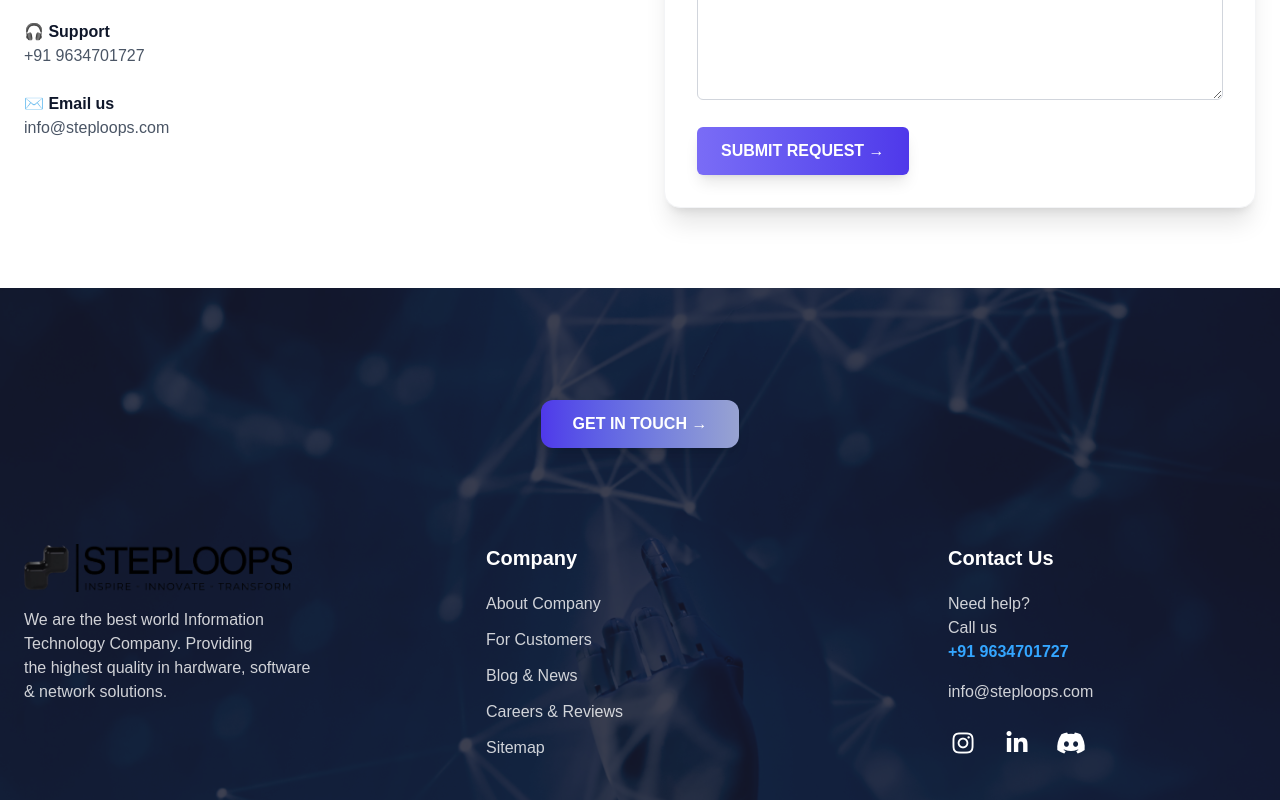
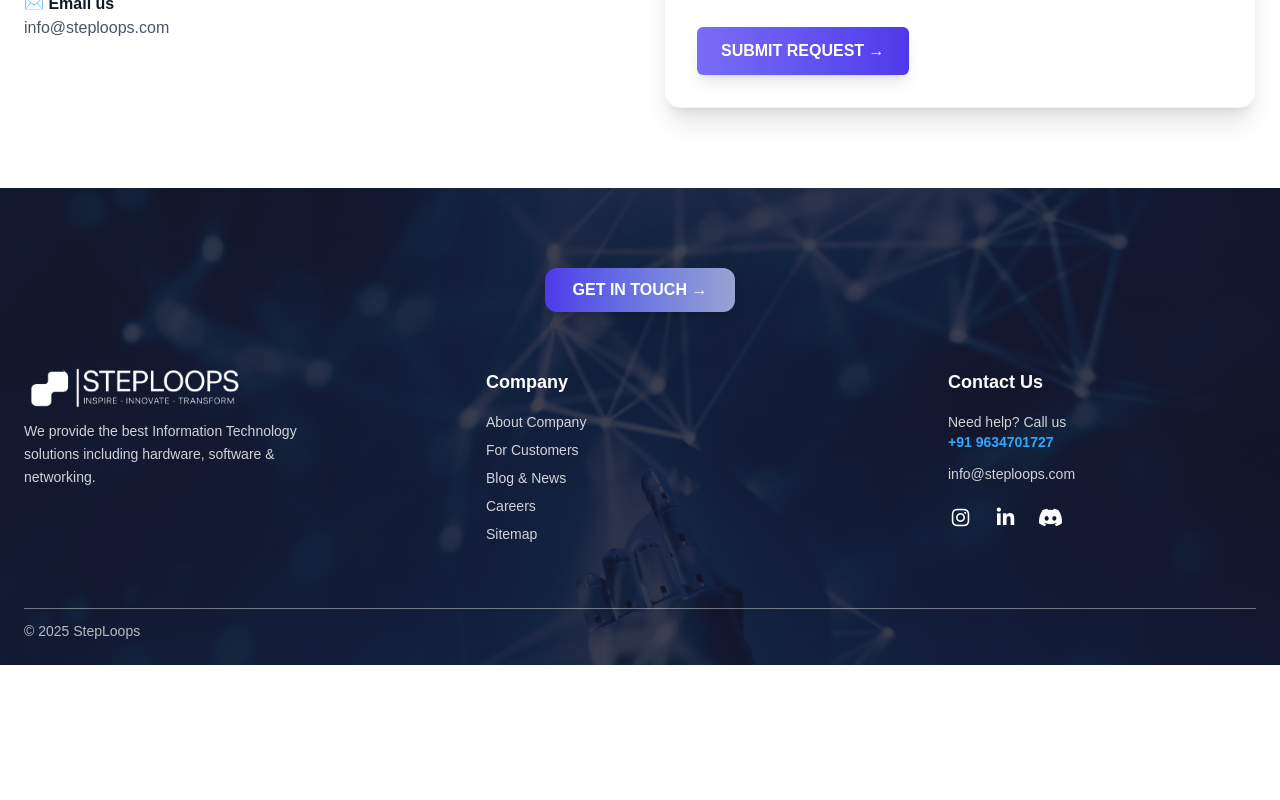
Before and after one commit to DivNai/stplnext, a Next.js app: page /contact in a window 1280 px wide. Shown: the part 841-1641 px from the top of the page. After the commit the page ends 1506 px from the top, so only its background shows below. Built offline with nearby package versions, Linux system fonts and the light colour scheme.

Commit message:
Changes made to the landing page

```diff
--- a/components/Digital.jsx
+++ b/components/Digital.jsx
@@ -1,42 +1,46 @@
 "use client";
 import React from "react";
 import { motion } from "framer-motion";
-import { useRouter } from "next/navigation"; // ✅ for navigation in Next.js 13+
+import { useRouter } from "next/navigation";
 
 const parentVariants = {
   hidden: {},
   visible: {
     transition: {
-      staggerChildren: 0.15,
-      delayChildren: 0.2,
+      staggerChildren: 0.12,
+      delayChildren: 0.15,
     },
   },
 };
 
 const itemFadeLeft = {
-  hidden: { opacity: 0, x: -80 },
-  visible: { opacity: 1, x: 0, transition: { duration: 0.7, ease: "easeOut" } },
+  hidden: { opacity: 0, x: -60 },
+  visible: { opacity: 1, x: 0, transition: { duration: 0.6 } },
 };
 
 const itemFadeUp = {
-  hidden: { opacity: 0, y: 40 },
-  visible: { opacity: 1, y: 0, transition: { duration: 0.7, ease: "easeOut" } },
+  hidden: { opacity: 0, y: 30 },
+  visible: { opacity: 1, y: 0, transition: { duration: 0.6 } },
 };
 
 const Digital = () => {
-  const router = useRouter(); // ✅ router hook
+  const router = useRouter();
 
   const handleContactClick = () => {
-    // Navigate to Contact page route (pages/contact.jsx)
     router.push("/contact");
   };
 
   return (
-    <section className="relative w-full min-h-[500px] flex items-center bg-[#112049]">
-      {/* Background image with dark overlay */}
+    <section className="relative w-full h-[80vh] md:h-[85vh] flex items-center bg-[#112049] pt-[60px] md:pt-[70px]">
+      {/* Background Image */}
       <div className="absolute inset-0 w-full h-full overflow-hidden">
-        <img src="/assets/sapsolu.jpg" alt="Hero background" className="w-full h-full object-cover"style={{ filter: "brightness(0.45)" }} />
-        <div className="absolute inset-0 bg-[#112049] opacity-65" />
+        <img
+          src="/assets/sapsolu.jpg"
+          alt="Hero background"
+          className="w-full h-full object-cover"
+          style={{ filter: "brightness(0.45)" }}
+        />
+        <div className="absolute inset-0 bg-[#112049] opacity-60" />
       </div>
 
       {/* Content */}
@@ -44,39 +48,37 @@ const Digital = () => {
         initial="hidden"
         animate="visible"
         variants={parentVariants}
-        className="relative z-10 max-w-5xl mx-auto px-8 py-24 flex flex-col justify-center items-start text-left"
+        className="relative z-10 max-w-4xl mx-auto px-6 md:px-8 flex flex-col justify-center"
       >
-        <motion.span
-          variants={itemFadeLeft}
-          className="uppercase tracking-widest text-[#98A3D1] font-semibold text-sm mb-6 block"
-        >
-          Bring your ideas
-        </motion.span>
-
         <motion.h1
           variants={itemFadeLeft}
-          className="text-white font-extrabold text-5xl md:text-6xl leading-tight mb-8 text-left"
+          className="text-white font-extrabold text-2xl md:text-4xl leading-snug mb-6 text-left"
         >
-          Transform your digital
-          <br /> vision into reality with expert IT consulting.
+          Transform your digital vision
+          <br /> with expert IT consulting.
         </motion.h1>
 
         <motion.p
           variants={itemFadeUp}
-          className="text-[#c9d1e7] text-lg max-w-xl mb-10 text-left"
+          className="text-[#c9d1e7] text-base md:text-lg max-w-lg mb-8 text-left"
         >
-          Our team delivers customized, innovative IT strategies to help you optimize operations, improve security, and drive meaningful results. We partner closely with your business, using the latest technologies to ensure scalable solutions that grow with you and keep you ahead of industry changes.
+          We deliver customized IT strategies to optimize operations, improve
+          security, and drive results—using modern technology designed to scale
+          with your business.
         </motion.p>
 
-        {/* ✅ Contact Us Button with animation and navigation */}
-        <motion.button
+        {/* Center Button */}
+        <motion.div
           variants={itemFadeUp}
-          whileHover={{ scale: 1.07, boxShadow: "0 4px 24px #2563eb60" }}
-          onClick={handleContactClick}
-          className="inline-block bg-[#98A3D1] hover:bg-blue-800 transition px-5 py-2 text-white font-bold rounded-md shadow-md text-sm"
+          className="flex justify-center w-full"
         >
-          Contact Us <span className="ml-1">→</span>
-        </motion.button>
+          <button
+            onClick={handleContactClick}
+            className="bg-[#98A3D1] hover:bg-blue-800 transition px-5 py-2 text-white font-semibold rounded-md shadow-md text-sm"
+          >
+            Contact Us →
+          </button>
+        </motion.div>
       </motion.div>
     </section>
   );
--- a/components/Footer.jsx
+++ b/components/Footer.jsx
@@ -5,116 +5,115 @@ import Link from "next/link";
 const Footer = () => {
   return (
     <footer
-      className="relative z-10 pt-28 pb-10 text-white"
+      className="relative z-10 pt-20 pb-6 text-white overflow-hidden"
       style={{
         backgroundImage: "url('/assets/footer.jpg')",
         backgroundSize: "cover",
-        backgroundPosition: "center",
+        backgroundPosition: "center top -140px", // More cropped
         backgroundRepeat: "no-repeat",
+        height: "auto",
       }}
     >
+      {/* Dark Overlay */}
       <div className="absolute inset-0 bg-[#17182d]/80 -z-10"></div>
+
       <div className="max-w-7xl mx-auto px-6 relative">
-        {/* Heading and Get In Touch Button */}
+        {/* ===== GET IN TOUCH BUTTON ===== */}
         <motion.div
-          initial={{ opacity: 0, y: 40 }}
+          initial={{ opacity: 0, y: 30 }}
           animate={{ opacity: 1, y: 0 }}
-          transition={{ duration: 0.8, delay: 0.2 }}
+          transition={{ duration: 0.6 }}
           className="flex flex-col items-center"
         >
           <Link href="/contact">
-          {/* here to add contact.js component */}
             <motion.button
-              whileHover={{ scale: 1.06 }}
-              whileTap={{ scale: 0.98 }}
-              className="inline-block bg-gradient-to-r from-[#4f38ea] to-[#98A3D1] px-8 py-3 rounded-xl font-semibold text-white shadow-lg transition mb-16"
+              whileHover={{ scale: 1.05 }}
+              className="bg-gradient-to-r from-[#4f38ea] to-[#98A3D1] px-7 py-2.5
+              rounded-xl font-semibold text-white shadow-lg mb-10"
             >
-              GET IN TOUCH &rarr;
+              GET IN TOUCH →
             </motion.button>
           </Link>
         </motion.div>
 
-        {/* Footer Grid Section */}
-        <div className="flex flex-col md:flex-row justify-between items-start pt-8">
-          {/* Logo and Description */}
-          <div className="md:w-1/4 w-full mb-10 md:mb-0 flex flex-col items-start">
-            <div className="flex items-center mb-4">
-              <img alt="logo" src="/assets/logo2.png" style={{ height: "48px" }} />
-            </div>
-            <p className="text-base text-white/80 mb-6">
-              We are the best world Information <br />
-              Technology Company. Providing <br />
-              the highest quality in hardware, software <br />
-              &amp; network solutions.
+        {/* ===== MAIN FOOTER GRID (Height Reduced) ===== */}
+        <div className="flex flex-col md:flex-row justify-between items-start pt-4">
+          {/* Logo + Description */}
+          <div className="md:w-1/4 w-full mb-8">
+            <img
+              alt="logo"
+              src="/assets/logo-crop.png"
+              className="h-10 mb-3"
+            />
+
+            <p className="text-white/80 text-sm leading-relaxed">
+              We provide the best Information Technology solutions including
+              hardware, software & networking.
             </p>
           </div>
 
           {/* Company Links */}
-          <div className="md:w-1/4 w-full mb-10 md:mb-0">
-            <h3 className="font-bold mb-5 text-xl">Company</h3>
-            <ul className="space-y-3 text-base text-white/80">
+          <div className="md:w-1/4 w-full mb-8">
+            <h3 className="font-bold mb-4 text-lg">Company</h3>
+            <ul className="space-y-2 text-white/80 text-sm">
               <li><a href="#">About Company</a></li>
               <li><a href="#">For Customers</a></li>
               <li><a href="#">Blog & News</a></li>
-              <li><a href="#">Careers & Reviews</a></li>
+              <li><a href="#">Careers</a></li>
               <li><a href="#">Sitemap</a></li>
             </ul>
           </div>
 
-          {/* Contact Section */}
+          {/* Contact */}
           <div className="md:w-1/4 w-full">
-            <h3 className="font-bold mb-5 text-xl">Contact Us</h3>
-            <div className="mb-4">
-              <span className="text-white/80">Need help? <br />Call us </span>
-              <a href="tel:+919634701727" className="text-[#34a6ff] font-semibold block">
+            <h3 className="font-bold mb-4 text-lg">Contact Us</h3>
+
+            <div className="mb-3 text-sm">
+              <span className="text-white/80">Need help? Call us</span>
+              <a
+                href="tel:+919634701727"
+                className="text-[#34a6ff] font-semibold block"
+              >
                 +91 9634701727
               </a>
             </div>
-            <a href="mailto:info@steploops.com" className="text-white/80 text-base block mb-6">
+
+            <a
+              href="mailto:info@steploops.com"
+              className="text-white/80 text-sm block mb-5"
+            >
               info@steploops.com
             </a>
 
-            {/* Social Links */}
-            <div className="flex space-x-6 text-2xl mt-4">
-              <a
-                href="https://www.instagram.com/steploops_technologies/"
-                target="_blank"
-                rel="noopener noreferrer"
-                aria-label="Instagram"
-                className="hover:text-[#E1306C] transition"
-              >
+            {/* Social Icons */}
+            <div className="flex space-x-5 text-xl">
+              <a className="hover:text-[#E1306C]" target="_blank">
                 <i className="fab fa-instagram"></i>
               </a>
-              <a
-                href="https://www.linkedin.com/company/steploops-technologies-pvt-ltd/"
-                target="_blank"
-                rel="noopener noreferrer"
-                aria-label="LinkedIn"
-                className="hover:text-[#0077B5] transition"
-              >
+              <a className="hover:text-[#0077B5]" target="_blank">
                 <i className="fab fa-linkedin-in"></i>
               </a>
-              <a
-                href="https://discord.com/"
-                target="_blank"
-                rel="noopener noreferrer"
-                aria-label="Discord"
-                className="hover:text-[#5865F2] transition"
-              >
+              <a className="hover:text-[#5865F2]" target="_blank">
                 <i className="fab fa-discord"></i>
               </a>
             </div>
           </div>
         </div>
 
+        {/* White Divider */}
+        <div className="w-full h-px bg-white/40 mt-8 mb-3"></div>
+
+        {/* Copyright LEFT aligned */}
+        <p className="text-white/70 text-sm">© 2025 StepLoops</p>
+
         {/* Back to Top Button */}
         <motion.button
-          className="fixed bottom-10 right-10 w-[72px] h-[72px] rounded-full bg-[#98A3D1] flex justify-center items-center shadow-lg text-3xl text-white"
-          whileHover={{ scale: 1.08 }}
+          className="fixed bottom-10 right-10 w-14 h-14 rounded-full bg-[#98A3D1]
+          flex justify-center items-center shadow-lg text-2xl text-white"
+          whileHover={{ scale: 1.1 }}
           onClick={() => window.scrollTo({ top: 0, behavior: "smooth" })}
-          aria-label="Scroll to top"
         >
-          <span className="inline-block">↑</span>
+          ↑
         </motion.button>
       </div>
     </footer>
--- a/components/Navbar.jsx
+++ b/components/Navbar.jsx
@@ -29,7 +29,7 @@ const Navbar = () => {
         <div className="flex items-center">
           <Link href="/" className="flex items-center">
             <img
-              src="/assets/logo2.png"
+              src="/assets/logo-crop.png"
               alt="StepLoop Logo"
               className="h-10 w-auto mr-2"
             />
--- a/components/ServicesGrid.jsx
+++ b/components/ServicesGrid.jsx
@@ -4,7 +4,7 @@ import React, { useState } from "react";
 import Link from "next/link";
 import { motion } from "framer-motion";
 
-// Simple icons (replace with lucide-react if needed)
+// Simple icons
 const TechIcon = () => <span className="text-3xl">🖥️</span>;
 const CloudIcon = () => <span className="text-3xl">☁️</span>;
 const SoftwareIcon = () => <span className="text-3xl">⚙️</span>;
@@ -14,32 +14,28 @@ const ProcessIcon = () => <span className="text-3xl">💼</span>;
 const ServiceCard = ({ title, description, icon, image, link }) => {
   const [isActive, setIsActive] = useState(false);
 
-  const handleTouchStart = () => setIsActive(true);
-  const handleTouchEnd = () => setTimeout(() => setIsActive(false), 150); // smooth exit
-
   return (
     <Link href={link}>
       <motion.div
-        className="relative bg-[#f3f6fb] p-8 h-full flex flex-col justify-between overflow-hidden cursor-pointer group hover:shadow-2xl transition-all duration-75"
-        whileHover={{ scale: 1.03 }}
-        transition={{ duration: 0.1, ease: "easeInOut" }}
-        onTouchStart={handleTouchStart}
-        onTouchEnd={handleTouchEnd}
+        className="relative bg-[#f3f6fb] p-8 h-full flex flex-col justify-between overflow-hidden cursor-pointer group
+        hover:shadow-xl transition-all duration-100 ease-out"
+        whileHover={{ scale: 1.02 }}
+        transition={{ duration: 0.15, ease: "easeOut" }}
+        onTouchStart={() => setIsActive(true)}
+        onTouchEnd={() => setTimeout(() => setIsActive(false), 120)}
       >
-        {/* Hover/Tap Overlay */}
+        {/* Smooth Hover/Tap Overlay */}
         <div
-          className={`absolute inset-0 z-10 transition-opacity duration-75 ease-in-out ${
-            isActive ? "opacity-100" : "opacity-0 group-hover:opacity-100"
-          }`}
+          className={`absolute inset-0 z-10 pointer-events-none transition-opacity duration-100 ease-out
+          ${isActive ? "opacity-100" : "opacity-0 group-hover:opacity-100"}`}
         >
           {/* Background Image */}
           {image && (
             <img
               src={image}
               alt={title}
-              className={`absolute inset-0 w-full h-full object-cover transition-opacity duration-75 ease-in-out ${
-                isActive ? "opacity-70" : "opacity-0 group-hover:opacity-70"
-              }`}
+              className={`absolute inset-0 w-full h-full object-cover transition-opacity duration-100 ease-out
+              ${isActive ? "opacity-70" : "opacity-0 group-hover:opacity-70"}`}
             />
           )}
 
@@ -47,45 +43,32 @@ const ServiceCard = ({ title, description, icon, image, link }) => {
           <div
             className="absolute top-0 left-0 w-1/2 h-1/2 bg-gradient-to-br from-blue-600 via-indigo-600 to-violet-600"
             style={{ clipPath: "polygon(0 0, 100% 0, 0 100%)" }}
-          ></div>
+          />
 
           {/* Bottom-right Triangle */}
           <div
             className="absolute bottom-0 right-0 w-1/2 h-1/2 bg-gradient-to-tr from-blue-600 via-indigo-500 to-violet-600"
             style={{ clipPath: "polygon(100% 100%, 0 100%, 100% 0)" }}
-          ></div>
+          />
         </div>
 
         {/* Icon */}
         <div className="relative z-20 mb-4">{icon}</div>
 
-        {/* Text */}
+        {/* Text Content */}
         <div
-          className={`relative z-20 transition-colors duration-75 ease-in-out ${
-            isActive ? "text-white" : ""
-          }`}
+          className={`relative z-20 transition-colors duration-100 ease-out
+          ${isActive ? "text-white" : "text-black group-hover:text-white"}`}
         >
-          <h3
-            className={`text-xl font-semibold mb-2 transition-colors duration-75 ease-in-out ${
-              isActive ? "text-white" : "text-black group-hover:text-white"
-            }`}
-          >
-            {title}
-          </h3>
-          <p
-            className={`text-base transition-colors duration-75 ease-in-out ${
-              isActive ? "text-white" : "text-black group-hover:text-white"
-            }`}
-          >
-            {description}
-          </p>
+          <h3 className="text-xl font-semibold mb-2">{title}</h3>
+          <p className="text-base">{description}</p>
         </div>
       </motion.div>
     </Link>
   );
 };
 
-// Data for each service
+// Services Data
 const servicesData = [
   {
     title: "SAP SOLUTIONS",
@@ -120,9 +103,9 @@ const servicesData = [
   },
 ];
 
-// Services Grid Section
+// Services Grid
 const ServicesGrid = () => (
-  <section className="w-full bg-white">
+  <section className="w-full bg-white border-b border-gray-300">
     <div className="grid grid-cols-1 md:grid-cols-2 lg:grid-cols-4 gap-0">
       {servicesData.map((service, index) => (
         <ServiceCard key={index} {...service} />
--- a/pages/Aboutus/about.js
+++ b/pages/Aboutus/about.js
@@ -25,13 +25,15 @@ const itemVariants = {
 };
 
 /* ----------------------------- Image Container ----------------------------- */
+/* Hero Image Size Increased by 30% */
 const ImageContainer = () => (
   <motion.div
-    className="relative w-full h-[600px] lg:h-[700px] bg-[#f3f6fb] overflow-hidden rounded-3xl"
+    className="relative w-full h-[40px] lg:h-[500px] bg-[#f3f6fb] overflow-hidden rounded-3xl"
     initial={{ opacity: 0, scale: 0.95 }}
     animate={{ opacity: 1, scale: 1 }}
     transition={{ duration: 0.8, ease: "easeOut" }}
   >
+    {/* Dotted Map Background */}
     <div
       className="absolute inset-0 bg-center bg-no-repeat opacity-30"
       style={{
@@ -40,7 +42,8 @@ const ImageContainer = () => (
       }}
     />
 
-    <div className="absolute top-0 right-0 w-[80%] h-[55%] rounded-2xl overflow-hidden shadow-xl">
+    {/* Top Right Image (increased by 30%) */}
+    <div className="absolute top-0 right-0 w-[70%] h-[52%] rounded-xl overflow-hidden shadow-lg">
       <Image
         src="/assets/navbar3.jpg"
         alt="Team member discussing work"
@@ -51,10 +54,11 @@ const ImageContainer = () => (
       />
     </div>
 
-    <div className="absolute bottom-0 left-0 w-[80%] h-[55%] rounded-2xl overflow-hidden shadow-2xl">
+    {/* Bottom Left Image (increased by 30%) */}
+    <div className="absolute bottom-0 left-0 w-[70%] h-[52%] rounded-xl overflow-hidden shadow-xl">
       <Image
         src="/assets/navbar4.jpg"
-        alt="Team collaboration at desk"
+        alt="Team collaboration"
         fill
         className="object-cover"
         unoptimized
@@ -114,12 +118,14 @@ const ContentContainer = () => (
 );
 
 /* ------------------------------ Hero Component ----------------------------- */
+/* Hero Background Height & Image Size Updated */
 const HeroComponent = () => (
-  <section className="relative py-16 md:py-24 px-4 sm:px-6 lg:px-8 bg-[#f3f6fb]">
-    <div className="max-w-7xl mx-auto grid lg:grid-cols-12 gap-16 lg:gap-12 items-center">
+  <section className="relative min-h-screen flex items-center px-4 sm:px-6 lg:px-8 bg-[#f3f6fb]">
+    <div className="max-w-7xl mx-auto grid lg:grid-cols-12 gap-14 items-center w-full">
       <div className="lg:col-span-6">
         <ContentContainer />
       </div>
+
       <div className="lg:col-span-6 flex justify-center lg:justify-end">
         <ImageContainer />
       </div>
@@ -135,7 +141,7 @@ export default function About() {
 
       <main className="flex flex-col flex-grow items-center">
         {/* ===== BANNER SECTION ===== */}
-        <section className="relative w-full h-[350px] md:h-[450px] flex flex-col justify-center items-center text-center overflow-hidden">
+        <section className="relative w-full h-[250px] md:h-[350px] flex flex-col justify-center items-center text-center overflow-hidden">
           <div className="absolute inset-0">
             <Image
               src="/assets/building2.jpg"
@@ -170,21 +176,19 @@ export default function About() {
           <h2 className="text-3xl font-bold mb-4 font-serif">About Us</h2>
           <p className="mb-3">
             We are committed to delivering tailored IT solutions that empower
-            businesses in the digital era. With a team of seasoned technology
-            experts, we partner with companies to solve unique challenges.
+            businesses in the digital era.
           </p>
           <p className="mb-3">
             Our expertise spans strategic consulting, system integration,
-            software development, and cloud transformation across multiple
-            industries.
+            software development, and cloud transformation across industries.
           </p>
           <p className="mb-3">
             Our mission is to help businesses embrace technology to streamline
             operations and achieve sustainable growth.
           </p>
           <p className="mb-3">
-            We follow a customer-centric approach, working closely to ensure
-            every solution is future-proof and value-driven.
+            We follow a customer-centric approach to ensure every solution is
+            future-proof and value-driven.
           </p>
         </motion.div>
 
@@ -224,14 +228,13 @@ export default function About() {
           ))}
         </motion.div>
 
-        {/* ===== HERO SECTION ===== */}
+        {/* ===== HERO SECTION (Updated with +30% images) ===== */}
         <HeroComponent />
 
-        {/* ===== OUR BENEFITS SECTION (ADDED) ===== */}
+        {/* ===== OUR BENEFITS SECTION ===== */}
         <OurBenefits />
       </main>
 
-      {/* FOOTER */}
       <Footer />
     </div>
   );
--- a/pages/contact.jsx
+++ b/pages/contact.jsx
@@ -73,7 +73,7 @@ export default function Contact() {
       <Navbar />
 
       {/* ===== HERO SECTION ===== */}
-      <section className="relative w-full h-[350px] md:h-[450px] flex flex-col justify-center items-center text-center overflow-hidden">
+      <section className="relative w-full h-[250px] md:h-[350px] flex flex-col justify-center items-center text-center overflow-hidden">
         {/* Background image */}
         <div className="absolute inset-0">
           <Image
```
Also changed, not shown: components/HeroSection.jsx (+31 -29 lines), components/ServiceCard.jsx (+75 -75 lines), public/assets/logo-2.png (added), public/assets/logo-crop.png (added).
